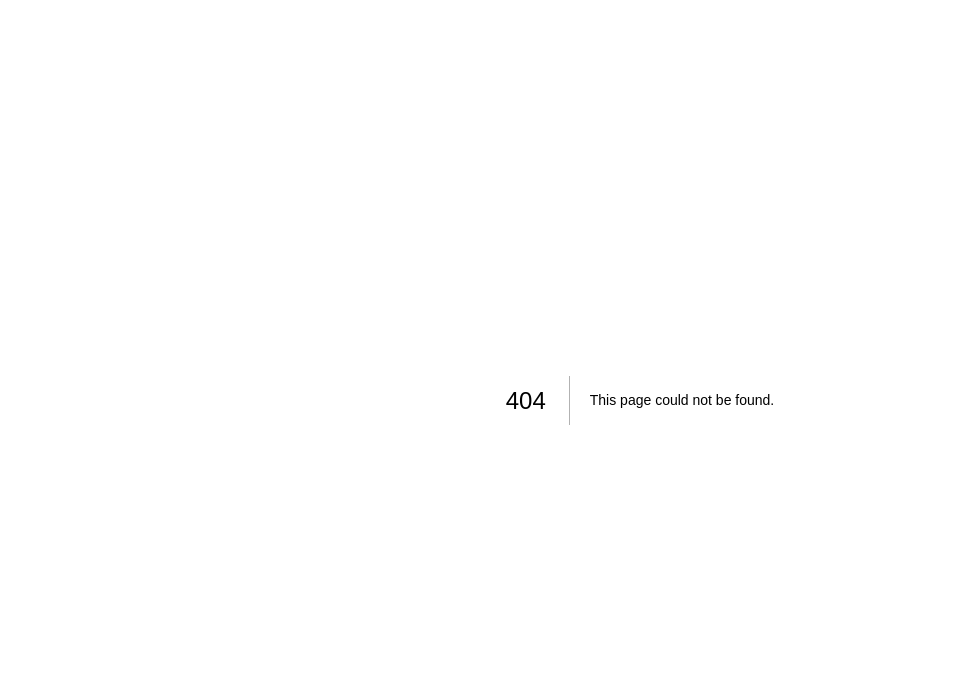
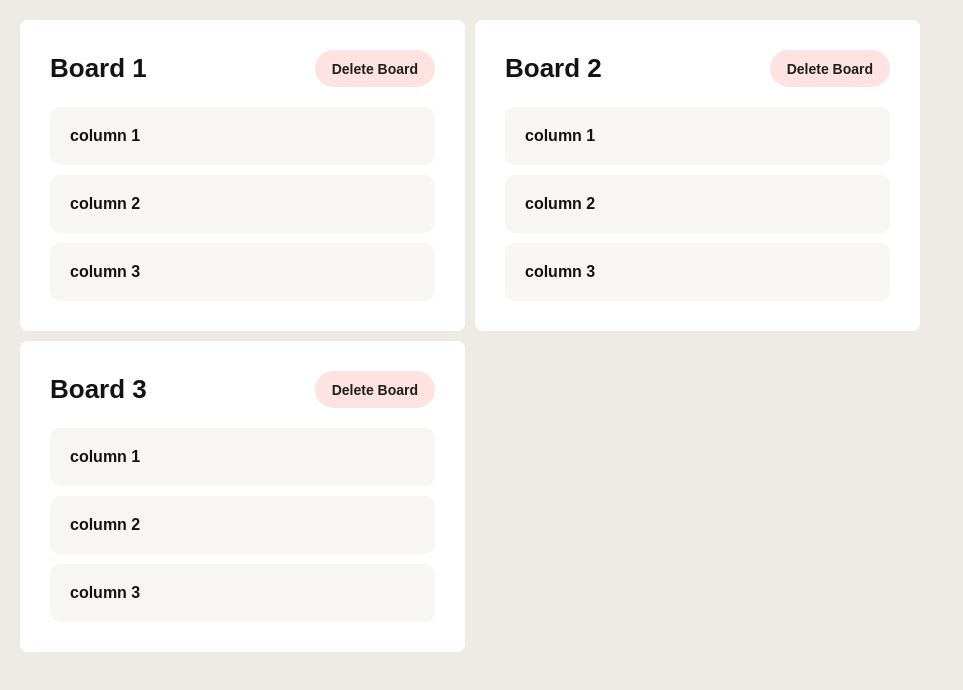
Before and after one commit to Maslovars/project-management-app, a Next.js app: page /main in a window 1280 px wide. Before the commit this address had no page. Shown: the top 690 px of the page, without its empty margins (0-963 px from the left). Built offline with nearby package versions, Linux system fonts and the light colour scheme; a web font is replaced by a local one.

Commit message:
feat: #16 added Main page

```diff
--- a/components/BoardPreview/BoardPreview.styled.ts
+++ b/components/BoardPreview/BoardPreview.styled.ts
@@ -2,7 +2,13 @@ import styled from 'styled-components';
 import { colors } from '@/variables/colors.styled';
 import { fonts } from '@/variables/fonts.styled';
 
+export const StyledLink = styled.a`
+  /* width: 100%; */
+  cursor: pointer;
+`;
+
 export const Card = styled.li`
+  width: 100%;
   max-width: 44.5rem;
   padding: 3rem;
   background-color: ${colors.colorBgSecondary};
--- a/components/BoardPreview/BoardPreview.tsx
+++ b/components/BoardPreview/BoardPreview.tsx
@@ -1,6 +1,6 @@
-import { RoundedButton } from '../common/RoundedButton';
-import { Card, Header, Title, Body, Column, ColumnTitle } from './BoardPreview.styled';
-
+import { RoundedButton } from '@/components/common/RoundedButton';
+import { StyledLink, Card, Header, Title, Body, Column, ColumnTitle } from './BoardPreview.styled';
+import Link from 'next/link';
 interface Column {
   id: number;
   title: string;
@@ -14,7 +14,9 @@ interface BoardPreviewProps {
 
 export const BoardPreview: React.FC<BoardPreviewProps> = ({ id, title, columns }) => {
   return (
+    <Link href="/board">
       <Card key={id}>
+        <StyledLink>
           <Header>
             <Title>{title}</Title>
             <RoundedButton type="submit" variant="big" typeBtn="delBtn">
@@ -30,6 +32,8 @@ export const BoardPreview: React.FC<BoardPreviewProps> = ({ id, title, columns }
               );
             })}
           </Body>
+        </StyledLink>
       </Card>
+    </Link>
   );
 };
--- a/mock/data.ts
+++ b/mock/data.ts
@@ -100,3 +100,33 @@ export const ColumnListMock = [
   ColumnMock5,
   ColumnMock6,
 ];
+
+export const UserBoardsMock = [
+  {
+    id: 1,
+    title: 'Board 1',
+    columns: [
+      { id: 1, title: 'column 1' },
+      { id: 2, title: 'column 2' },
+      { id: 3, title: 'column 3' },
+    ],
+  },
+  {
+    id: 2,
+    title: 'Board 2',
+    columns: [
+      { id: 1, title: 'column 1' },
+      { id: 2, title: 'column 2' },
+      { id: 3, title: 'column 3' },
+    ],
+  },
+  {
+    id: 3,
+    title: 'Board 3',
+    columns: [
+      { id: 1, title: 'column 1' },
+      { id: 2, title: 'column 2' },
+      { id: 3, title: 'column 3' },
+    ],
+  },
+];
--- /dev/null
+++ b/pages/main/Main.styled.ts
@@ -0,0 +1,13 @@
+import styled from 'styled-components';
+import { colors } from '@/variables/colors.styled';
+
+export const Container = styled.div`
+  height: 100vh;
+  padding: 2rem;
+  background-color: ${colors.colorBgPrimary};
+`;
+export const BoardList = styled.ul`
+  display: flex;
+  flex-wrap: wrap;
+  gap: 1rem;
+`;
--- /dev/null
+++ b/pages/main/index.tsx
@@ -0,0 +1,25 @@
+import { BoardPreview } from '@/components/BoardPreview';
+import { UserBoardsMock } from 'mock/data';
+import type { NextPage } from 'next';
+import { Container, BoardList } from './Main.styled';
+
+const Main: NextPage = () => {
+  return (
+    <Container>
+      <BoardList>
+        {UserBoardsMock.map((board) => {
+          return (
+            <BoardPreview
+              key={board.id}
+              id={board.id}
+              title={board.title}
+              columns={board.columns}
+            />
+          );
+        })}
+      </BoardList>
+    </Container>
+  );
+};
+
+export default Main;
```
Also changed, not shown: 1 other file (tests, documents, lock files or other folders). Lines whose indentation alone changed are shown as unchanged.
